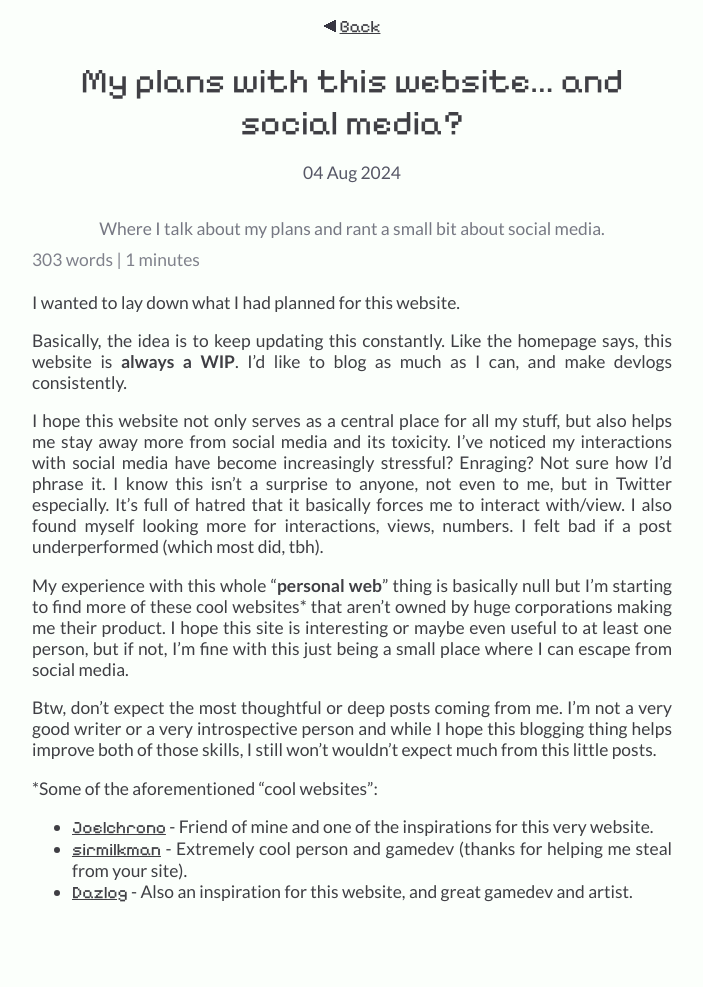
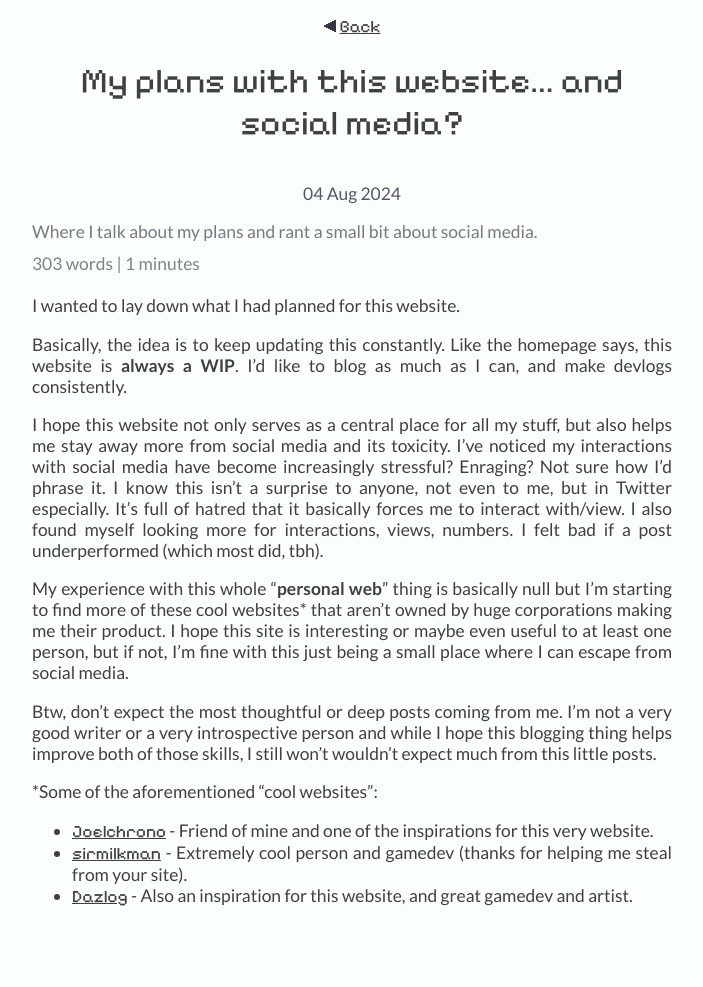
Before and after one commit to BenjaTK/benjatk.github.io, a Jekyll site: the page built from _posts/2024-08-04-plans.md, in a window 1280 px wide. Shown: the whole page, without its empty margins (288-991 px from the left). Built offline with Jekyll 4.4.1, drawn with Linux system fonts in a browser that asks for light colours; before the commit the page ends 921 px from its top, so only the background shows below that.

Commit message:
Update css

```diff
--- a/_config.yml
+++ b/_config.yml
@@ -1,11 +1,11 @@
 title: BenjaTK
 description: My small place in the internet
 author:
-  twitter: BenjaTKDev
+  twitter: benjatkdev
 
 baseurl: /
 url: https://benjatk.com
-permalink: /:categories/:title
+permalink: /:title
 
 plugins:
   - jekyll-feed
@@ -15,7 +15,14 @@
   posts_limit: 20
 
 twitter:
-  username: BenjaTKDev
+  username: benjatkdev
   card: summary
 
 logo: /favicon.png
+
+social:
+  name: BenjaTK
+  links:
+    - https://github.com/BenjaTK
+    - https://x.com/benjatkdev
+    - https://www.reddit.com/user/BenjaTKDev/
--- a/_layouts/post.html
+++ b/_layouts/post.html
@@ -18,7 +18,29 @@
       <p class="reading-time">{% include reading-time.html %}</p>
       <div class="content post-content">
           {{ content }}
+          {% if page.categories.size != 0 %}
+            {% for category in page.categories %}
+              {% if site.categories[category].size > 1 %}
+
+                <h1>More in the <u>{{ category | capitalize }}</u> category.</h1>
+                <ul class="blog-list">
+                {% for post in site.categories[category] limit: 5 %}
+                  {% if post.hidden != true and post.url != page.url %}
+                    <li>
+                      <a href="{{ post.url | relative_url }}">{{ post.title }}</a><span class="post-date float-right">{{ post.date | date_to_string }}</span>
+                    </li>
+                  {% endif %}
+                {% endfor %}
+                </ul>
+              {% endif %}
+            {% endfor %}
+          {% endif %}
       </div>
+
+      </ul>
+      <br>
+      <br>
+      <br>
     </div>
   </body>
 </html>
--- a/_sass/main.scss
+++ b/_sass/main.scss
@@ -37,8 +37,7 @@
 
 .center-block {
     text-align: center;
-    display: inline-block;
-
+    display: block;
 }
 
 .blog {
@@ -97,6 +96,7 @@
     color: var(--text-color-gray);
     opacity: 0.8;
     margin-bottom: 0.5lh;
+    text-align: left;
 }
 
 
@@ -238,6 +238,7 @@
 
 }
 
+
 .game-thumb {
     border-radius: 3px;
     box-sizing: border-box;
@@ -246,6 +247,18 @@
     box-shadow: 4px 4px 0px var(--game-thumb-shadow-color) !important;
     margin: 0;
     height: 200px;
+}
+
+.post-content .game-thumb img {
+    width: 100%;
+}
+
+.post-content .game-thumb {
+    width: 400px;
+    height: auto;
+    margin-left: auto;
+    margin-right: auto;
+    margin-bottom: 1rem;
 }
 
 .game-thumb:hover {
```
Also changed, not shown: blog.html (+5 -3 lines).
